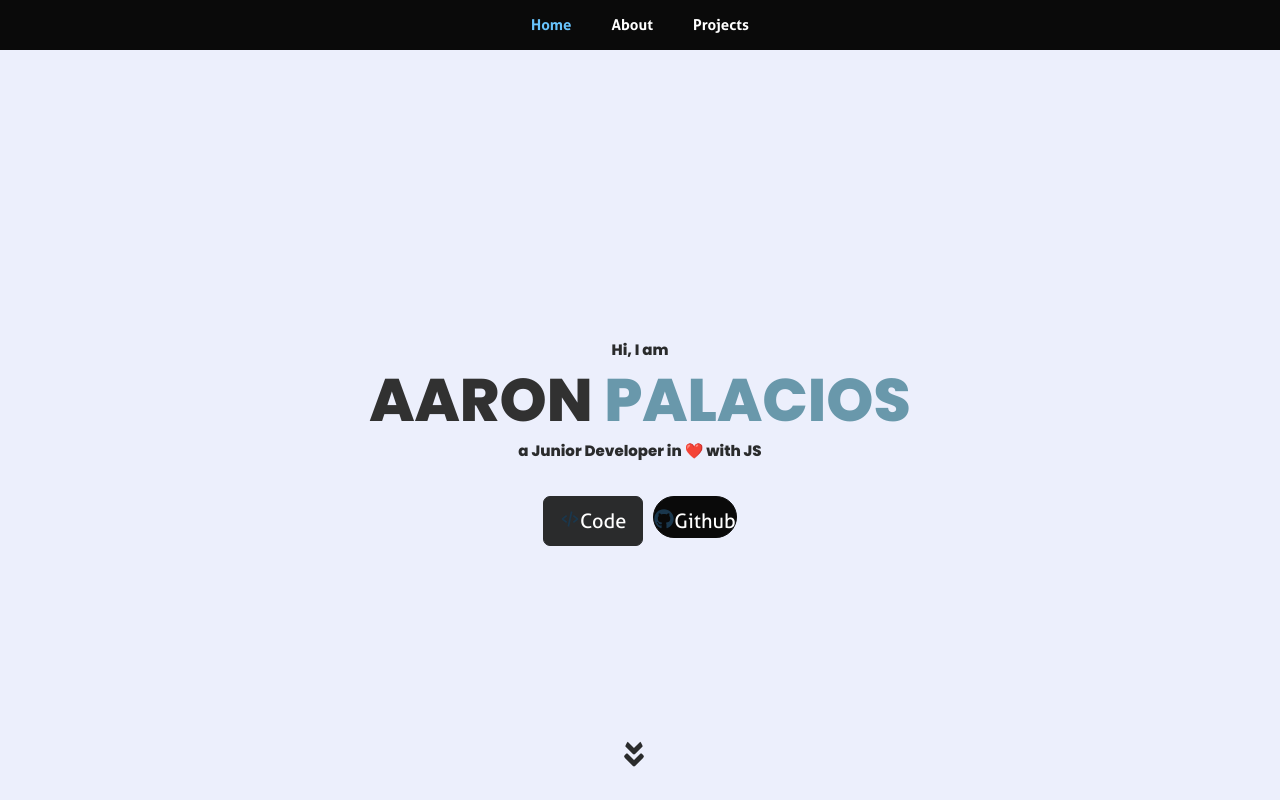
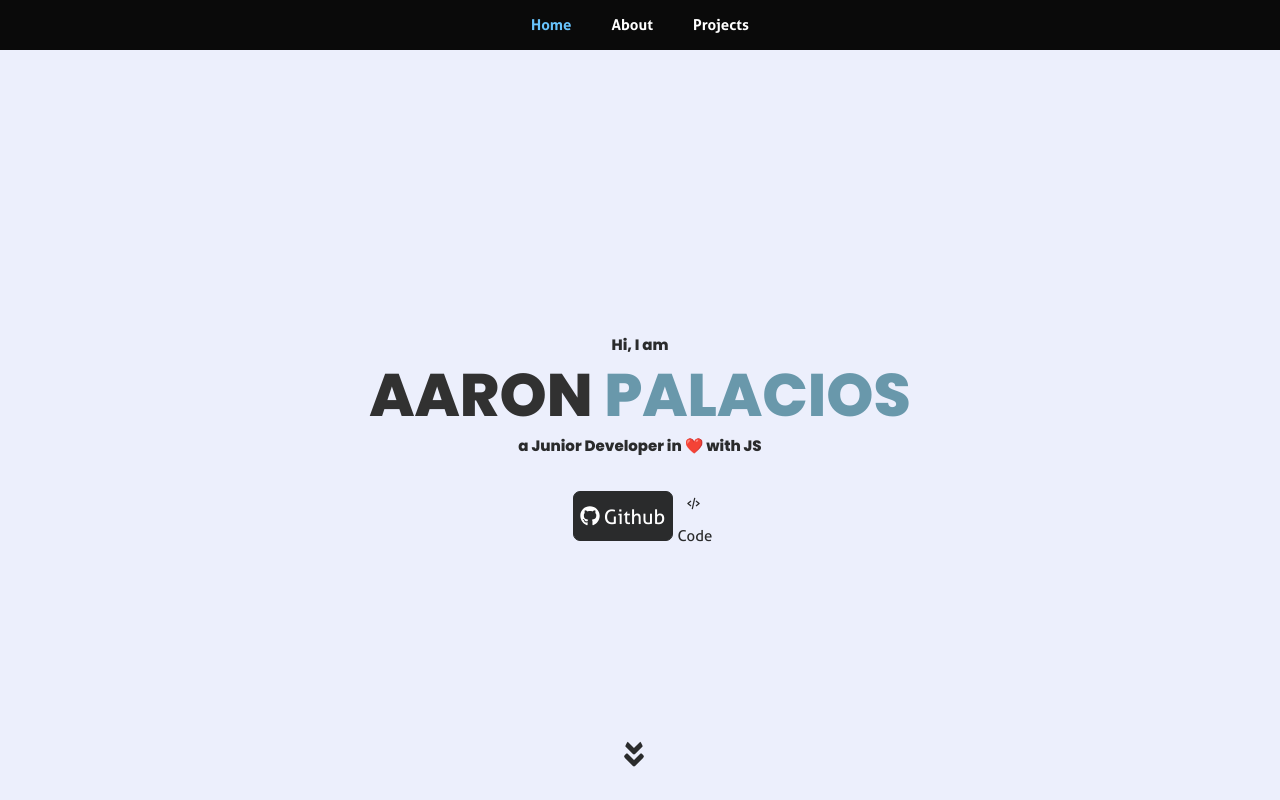
Before and after one commit to apalaciosdev/apalaciosdev-Website, a React (Create React App) app: page / in a window 1280 px wide. Shown: the top 800 px of the page. Built offline with nearby package versions, Linux system fonts and the light colour scheme.

Commit message:
2201031119

```diff
--- a/src/assets/styles/jss/buttonLink.js
+++ b/src/assets/styles/jss/buttonLink.js
@@ -3,7 +3,7 @@ import {Colors} from '../colors'
 
 const ButtonLink = {
 
-  buttonT1: {
+  type1: {
     borderRadius: 7,
     fontSize: 20,
     zIndex: 3,
@@ -11,9 +11,6 @@ const ButtonLink = {
     float: 'left',
     backgroundColor: Colors.deadGrey,
     border: [1, 'solid', Colors.deadGrey],
-
-
-
 
     color: 'white',
     display: 'flex',
@@ -24,33 +21,42 @@ const ButtonLink = {
     width: 100,
     height: 50,
 
-
-
-
-
-
-
-
     transition: ['ease-in', '0.2s'],
 
     '&:hover': {
 
-      color: Colors.neon,
+      color: colorType =>
+      colorType === "darkAbsolute"
+      ? Colors.darkAbsolute
+      : colorType === "deadGrey"
+      ? Colors.deadGrey
+      : colorType === "navy"
+      ? Colors.navy
+      : colorType === "darkOcean"
+      ? Colors.darkOcean
+      : colorType === "winter"
+      ? Colors.winter
+      : colorType === "cold"
+      ? Colors.cold
+      : colorType === "neon"
+      ? Colors.neon
+      : colorType === "lightGrey"
+      ? Colors.lightGrey
+      : colorType === "white"
+      ? Colors.white
+      : colorType === "white",
     }
 
   },
 
-  buttonT2: {
-    borderRadius: 100,
+  type2: {
+    borderRadius: 7,
     fontSize: 20,
     zIndex: 3,
     cursor: 'pointer',
     float: 'left',
-    backgroundColor: Colors.darkAbsolute,
-    border: [1, 'solid', Colors.darkAbsolute],
-
-
-
+    backgroundColor: Colors.deadGrey,
+    border: [1, 'solid', Colors.deadGrey],
 
     color: 'white',
     display: 'flex',
@@ -58,33 +64,34 @@ const ButtonLink = {
     marginLeft: 5,
     marginRight: 5,
     paddingTop: 10,
-
-
-
-
-
-    cursor: 'pointer',
-
+    width: 100,
+    height: 50,
 
     transition: ['ease-in', '0.2s'],
 
     '&:hover': {
 
-      color: Colors.neon,
+      color: colorType =>
+      colorType === "darkAbsolute"
+      ? Colors.darkAbsolute
+      : colorType === "deadGrey"
+      ? Colors.deadGrey
+      : colorType === "navy"
+      ? Colors.navy
+      : colorType === "darkOcean"
+      ? Colors.darkOcean
+      : colorType === "winter"
+      ? Colors.winter
+      : colorType === "cold"
+      ? Colors.cold
+      : colorType === "neon"
+      ? Colors.neon
+      : colorType === "lightGrey"
+      ? Colors.lightGrey
+      : colorType === "white"
+      ? Colors.white
+      : colorType === "white",
     }
-
-  },
-
-  iconT2: {
-    color: 'red'
-  },
-
-  aButton: {
-
-    display: 'flex',
-    justifyContent: 'center',
-    fontSize: 20,
-    marginTop: -1
   },
 
 
--- a/src/assets/styles/jss/icon.js
+++ b/src/assets/styles/jss/icon.js
@@ -3,20 +3,50 @@ import { Colors } from "../colors";
 const icon = {
   icon: {
     color: (props) =>
-      props.bg === "winter"
-        ? Colors.winter
+      props.bg === "darkAbsolute"
+        ? Colors.darkAbsolute
+        : props.bg === "deadGrey"
+        ? Colors.deadGrey
         : props.bg === "navy"
         ? Colors.navy
-        : Colors.navy,
+        : props.bg === "darkOcean"
+        ? Colors.darkOcean
+        : props.bg === "winter"
+        ? Colors.winter
+        : props.bg === "cold"
+        ? Colors.cold
+        : props.bg === "neon"
+        ? Colors.neon
+        : props.bg === "lightGrey"
+        ? Colors.lightGrey
+        : props.bg === "white"
+        ? Colors.white
+        : props.bg === "white",
     size: "25px",
+    marginTop: 4,
+    marginRight: 4,
 
     "&:hover": {
       color: (props) =>
-        props.bgHover === "neon"
-          ? Colors.neon
-          : props.bgHover === "navy"
-          ? Colors.navy
-          : Colors.navy,
+      props.bgHover === "darkAbsolute"
+      ? Colors.darkAbsolute
+      : props.bgHover === "deadGrey"
+      ? Colors.deadGrey
+      : props.bgHover === "navy"
+      ? Colors.navy
+      : props.bgHover === "darkOcean"
+      ? Colors.darkOcean
+      : props.bgHover === "winter"
+      ? Colors.winter
+      : props.bgHover === "cold"
+      ? Colors.cold
+      : props.bgHover === "neon"
+      ? Colors.neon
+      : props.bgHover === "lightGrey"
+      ? Colors.lightGrey
+      : props.bgHover === "white"
+      ? Colors.white
+      : props.bgHover === "white",
       size: "25px",
     },
   },
--- a/src/components/ButtonLink.js
+++ b/src/components/ButtonLink.js
@@ -13,12 +13,13 @@ import Icon from './Icon';
 
 
 
-const ButtonLink = ({type, colorType}) => {
+const ButtonLink = ({type, colorType, buttonType}) => {
   console.log(colorType)
   const useStyles = createUseStyles(buttonLink);
   const css = useStyles(colorType);
 
-  console.log(data.links.github)
+  const typeBut = `${buttonType}`
+  console.log(buttonType)
 
   return (
     <div>
@@ -26,17 +27,17 @@ const ButtonLink = ({type, colorType}) => {
         switch (type) {
           case "github":
             return(
-              <button className={css.buttonT2} onClick={() => (window.open(data.links.github))}>
-                <Icon iconType={"github"} bg={'white'} bgHover={'neon'}/>
-                <a className={css.aButton}>Github</a>
+              <button className={`css.${typeBut}`} onClick={() => (window.open(data.links.github))}>
+                <Icon iconType={"code"}/>
+                <a className={css.aButton}>Code</a>
               </button>
             );
 
           case "code":
             return (
-              <button className={css.buttonT1} onClick={() => (window.open(data.links.github))}>
-                <Icon iconType={"code"}/>
-                <a className={css.aButton}>Code</a>
+              <button className={css.type1} onClick={() => (window.open(data.links.github))}>
+                <Icon iconType={"github"}/>
+                <a className={css.aButton}>Github</a>
               </button>
             );
 
--- a/src/components/Header.js
+++ b/src/components/Header.js
@@ -22,7 +22,7 @@ const Header = ({ data, buttonData }) => {
         <p className={`${classes.letras} ${'animate__animated animate__fadeInUp  animate__delay-2s'}`}>{data.descriptionTitle}</p>
 
         <div className={`${classes.buttonDiv} ${'animate__animated animate__fadeIn  animate__delay-4s'}`}>
-          <ButtonLink type={'code'} colorType={'winter'}></ButtonLink>
+          <ButtonLink type={'code'} colorType={'neon'} buttonType={'type1'}></ButtonLink>
           <ButtonLink type={'github'} colorType={'navy'}></ButtonLink>
         </div>
 
```
